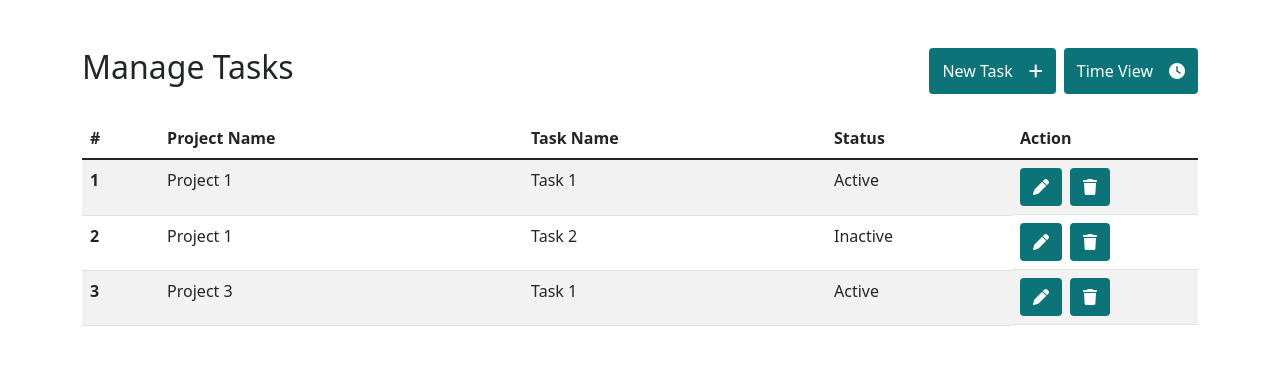
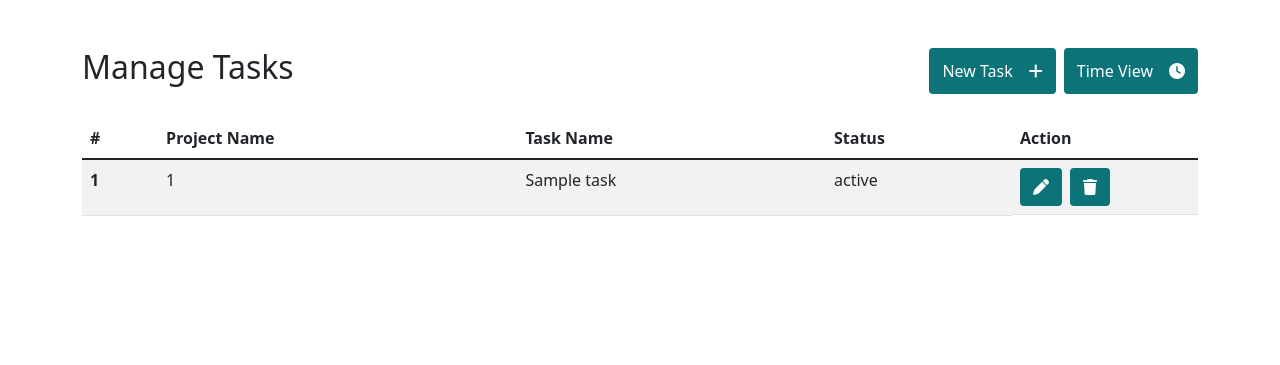
Before and after one commit to jo-thomas-1/accolades, a PHP site: page /task.php in a window 1280 px wide. Shown: the part 72-437 px from the top of the page. Run offline with PHP 8.4, Linux system fonts and the light colour scheme; tables that the repository leaves empty or names only in its code hold one stand-in row (values such as "Sample post"); some libraries are stand-ins or nearby versions.

Commit message:
implimented basic read for project and task tables

```diff
--- /dev/null
+++ b/database_handle/read.php
@@ -0,0 +1,27 @@
+<?php
+    function read_table($table, $columns)
+    {
+        $connection = mysqli_connect("localhost","root","","accolades");
+
+        // check connection status
+        if (mysqli_connect_errno())
+        {
+            echo "Failed to connect to Database: " . mysqli_connect_error();
+            exit();
+        }
+
+        $sql = "SELECT " . $columns . " FROM " . $table;
+        $result = mysqli_query($connection, $sql);
+
+        // fetch all data
+        $data = json_encode(mysqli_fetch_all($result, MYSQLI_ASSOC));
+
+        // free result set
+        mysqli_free_result($result);
+
+        // close connection
+        mysqli_close($connection);
+
+        return($data);
+    }
+?>
--- a/report.php
+++ b/report.php
@@ -61,6 +61,7 @@
 								<td>Task 5</td>
 								<td>3</td>
 							</tr>
+						</tbody>
 					</table>
 				</div>
 			</div>
--- a/task.php
+++ b/task.php
@@ -6,8 +6,12 @@
 	<body>
 		<!-- Navbar -->
 		<?php
+			include("database_handle/read.php");
+
 			$current_page = "task";
 			include("common/nav.php");
+
+			$data = json_decode(read_table('tasks', '*'));
 		?>
 
 		<div class="container">
@@ -42,6 +46,22 @@
 							</tr>
 						</thead>
 						<tbody>
+							<?php
+								foreach ($data as $object)
+								{
+									print '<tr>';
+					                print '<th scope="row">' . $object->id . '</th>';
+					                print '<td>' . $object->project_id . '</td>';
+					                print '<td>' . $object->task_name . '</td>';
+					                print '<td>' . $object->status . '</td>';
+					                print '<td class="d-grid gap-2 d-md-flex">
+										<button type="button" class="btn btn-main"><i class="fa-solid fa-pen"></i></button>
+										<button type="button" class="btn btn-main"><i class="fa-solid fa-trash"></i></button>
+									</td>
+								</tr>';
+								}
+							?>
+							<!--
 							<tr>
 								<th scope="row">1</th>
 								<td>Project 1</td>
@@ -52,26 +72,8 @@
 									<button type="button" class="btn btn-main"><i class="fa-solid fa-trash"></i></button>
 								</td>
 							</tr>
-							<tr>
-								<th scope="row">2</th>
-								<td>Project 1</td>
-								<td>Task 2</td>
-								<td>Inactive</td>
-								<td class="d-grid gap-2 d-md-flex">
-									<button type="button" class="btn btn-main"><i class="fa-solid fa-pen"></i></button>
-									<button type="button" class="btn btn-main"><i class="fa-solid fa-trash"></i></button>
-								</td>
-							</tr>
-							<tr>
-								<th scope="row">3</th>
-								<td>Project 3</td>
-								<td>Task 1</td>
-								<td>Active</td>
-								<td class="d-grid gap-2 d-md-flex">
-									<button type="button" class="btn btn-main"><i class="fa-solid fa-pen"></i></button>
-									<button type="button" class="btn btn-main"><i class="fa-solid fa-trash"></i></button>
-								</td>
-							</tr>
+							-->
+						</tbody>
 					</table>
 				</div>
 			</div>
@@ -92,6 +94,24 @@
 							</tr>
 						</thead>
 						<tbody>
+							<?php
+								foreach ($data as $object)
+								{
+									print '<tr>';
+					                print '<th scope="row">' . $object->id . '</th>';
+					                print '<td>' . $object->project_id . '</td>';
+					                print '<td>' . $object->task_name . '</td>';
+					                print '<td>' . $object->hour . '</td>';
+					                print '<td>' . $object->date . '</td>';
+					                print '<td>' . $object->description . '</td>';
+					                print '<td class="d-grid gap-2 d-md-flex">
+										<button type="button" class="btn btn-main"><i class="fa-solid fa-pen"></i></button>
+										<button type="button" class="btn btn-main"><i class="fa-solid fa-trash"></i></button>
+									</td>
+								</tr>';
+								}
+							?>
+							<!--
 							<tr>
 								<th scope="row">1</th>
 								<td>Project 1</td>
@@ -104,30 +124,8 @@
 									<button type="button" class="btn btn-main"><i class="fa-solid fa-trash"></i></button>
 								</td>
 							</tr>
-							<tr>
-								<th scope="row">2</th>
-								<td>Project 1</td>
-								<td>Task 2</td>
-								<td>3</td>
-								<td>24/01/2022</td>
-								<td>Testing</td>
-								<td class="d-grid gap-2 d-md-flex">
-									<button type="button" class="btn btn-main"><i class="fa-solid fa-pen"></i></button>
-									<button type="button" class="btn btn-main"><i class="fa-solid fa-trash"></i></button>
-								</td>
-							</tr>
-							<tr>
-								<th scope="row">3</th>
-								<td>Project 3</td>
-								<td>Task 1</td>
-								<td>6</td>
-								<td>25/01/2022</td>
-								<td>Analysis</td>
-								<td class="d-grid gap-2 d-md-flex">
-									<button type="button" class="btn btn-main"><i class="fa-solid fa-pen"></i></button>
-									<button type="button" class="btn btn-main"><i class="fa-solid fa-trash"></i></button>
-								</td>
-							</tr>
+							-->
+						</tbody>
 					</table>
 				</div>
 			</div>
```
Also changed, not shown: index.php (+21 -18 lines), info.txt (+41 -0 lines).
